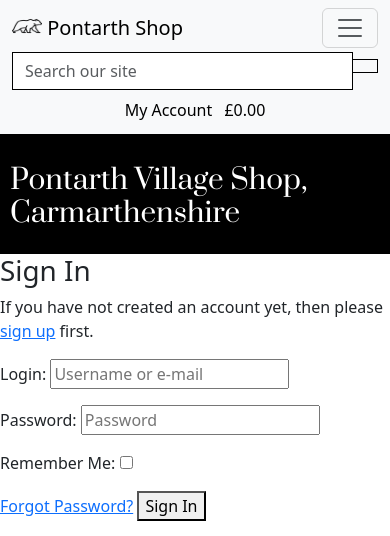
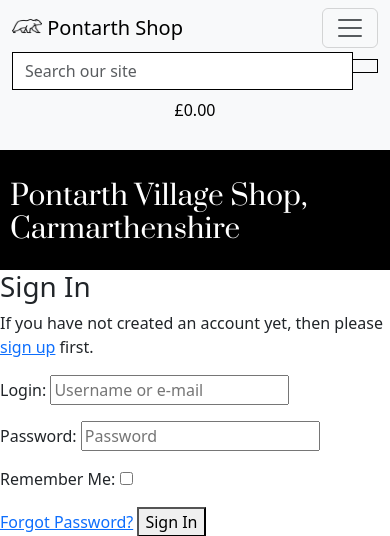
Before and after one commit to Code-Institute-Submissions/village-shop, a Django app: page /accounts/login/ in a window 390 px wide. Shown: the top 536 px of the page. Run offline with Django 3.2, Linux system fonts and the light colour scheme; some libraries are stand-ins or nearby versions.

Commit message:
reorganised the nav bar to put login with the rest of the items, separating it from the shopping bag, which should stay visible even when the nav bar toggles on small screens

```diff
--- a/templates/base.html
+++ b/templates/base.html
@@ -43,8 +43,22 @@
               <li class="nav-item">
                 <a class="nav-link" href="#">Login</a>
               </li>
-              <li class="nav-item">
-                <a class="nav-link disabled">Account</a>
+              <li class="nav-item dropdown">
+                <a class="nav-link dropdown-toggle" href="#" data-bs-toggle="dropdown" role="button" aria-expanded="false">
+                  My Account
+                </a>
+                <ul class="dropdown-menu">
+                    {% if request.user.is_authenticated %}
+                        {% if request.user.is_superuser %}
+                          <li><a href="" class="dropdown-item">Product Management</a></li>
+                        {% endif %}
+                        <li><a href="" class="dropdown-item">My Profile</a></li>
+                        <li><a href="{% url 'account_logout' %}" class="dropdown-item">Logout</a></li>
+                    {% else %}
+                    <li><a href="{% url 'account_signup' %}" class="dropdown-item">Register</a></li>
+                    <li><a href="{% url 'account_login' %}" class="dropdown-item">Login</a></li>
+                    {% endif %}
+                </ul>
               </li>
             </ul>
           </div>
@@ -63,32 +77,10 @@
             </form>
             </div>
             <div class="col-12 col-lg-4 my-auto py-1 py-lg-0">
-          <ul class="list-inline list-unstyled text-center text-lg-right my-0">
-              <li class="list-inline-item dropdown">
-                  <a class="text-black nav-link" href="#" id="user-options" data-toggle="dropdown" aria-haspopup="true" aria-expanded="false">
-                      <div class="text-center">
-                          <div><i class="fas fa-user fa-lg"></i></div>
-                          <p class="my-0">My Account</p>
-                      </div>
-                  </a>
-                  <div class="dropdown-menu border-0" aria-labelledby="user-options">
-                      {% if request.user.is_authenticated %}
-                          {% if request.user.is_superuser %}
-                              <a href="" class="dropdown-item">Product Management</a>
-                          {% endif %}
-                          <a href="" class="dropdown-item">My Profile</a>
-                          <a href="{% url 'account_logout' %}" class="dropdown-item">Logout</a>
-                      {% else %}
-                          <a href="{% url 'account_signup' %}" class="dropdown-item">Register</a>
-                          <a href="{% url 'account_login' %}" class="dropdown-item">Login</a>
-                      {% endif %}
-                  </div>
-              </li>
-              <li class="list-inline-item">
               <a class="{% if grand_total %}text-info font-weight-bold{% else %}text-black{% endif %} nav-link" href="">
                   <div class="text-center">
                       <div><i class="fas fa-shopping-bag fa-lg"></i></div>
-                          <p class="my-0">
+                      <p>
                           {% if grand_total %}
                               ${{ grand_total|floatformat:2 }}
                           {% else %}
@@ -97,8 +89,6 @@
                       </p>
                   </div>
               </a>
-              </li>
-          </ul>
             </div>
     </div>
     </nav>
@@ -117,4 +107,6 @@
     {% endblock %}
 
   </body>
+  <script src="https://cdn.jsdelivr.net/npm/@popperjs/core@2.11.7/dist/umd/popper.min.js" integrity="sha384-zYPOMqeu1DAVkHiLqWBUTcbYfZ8osu1Nd6Z89ify25QV9guujx43ITvfi12/QExE" crossorigin="anonymous"></script>
+  <script src="https://cdn.jsdelivr.net/npm/bootstrap@5.3.0-alpha3/dist/js/bootstrap.min.js" integrity="sha384-Y4oOpwW3duJdCWv5ly8SCFYWqFDsfob/3GkgExXKV4idmbt98QcxXYs9UoXAB7BZ" crossorigin="anonymous"></script>
 </html>
```
Lines whose indentation alone changed are shown as unchanged.
